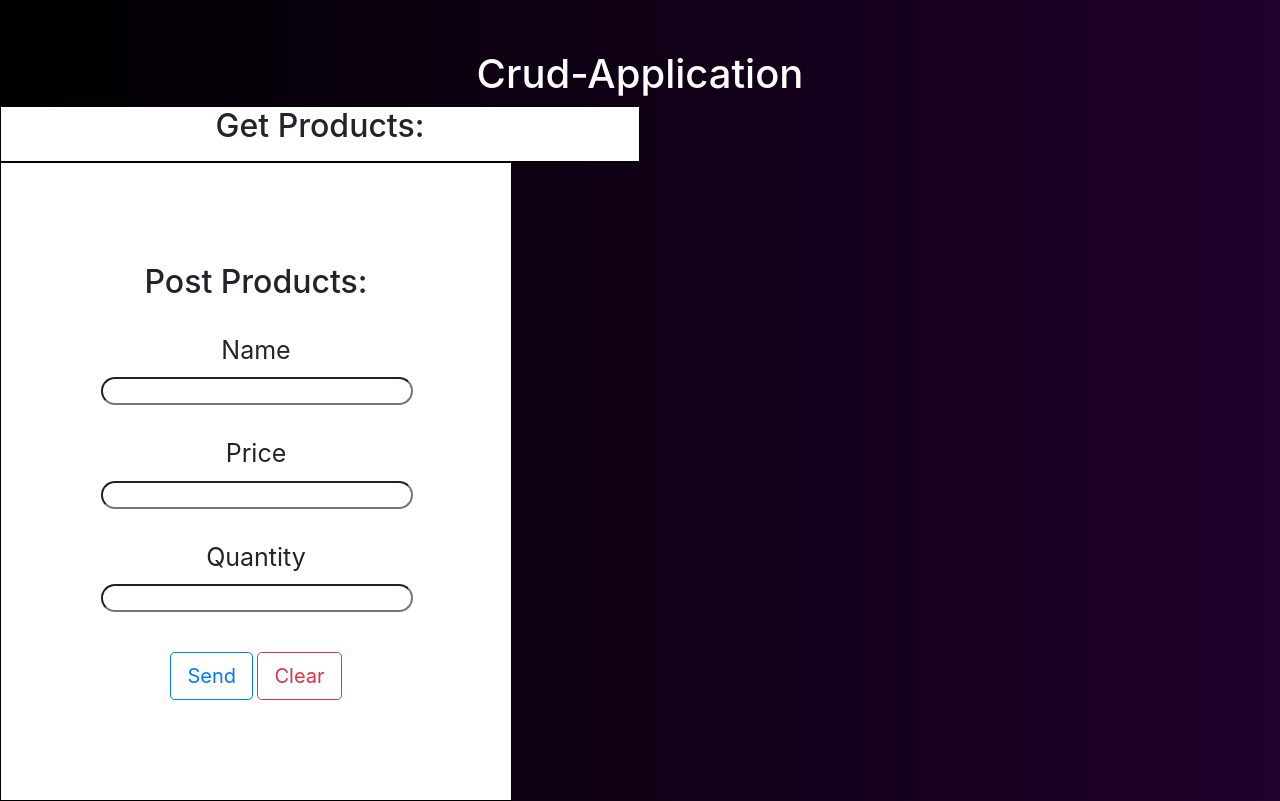
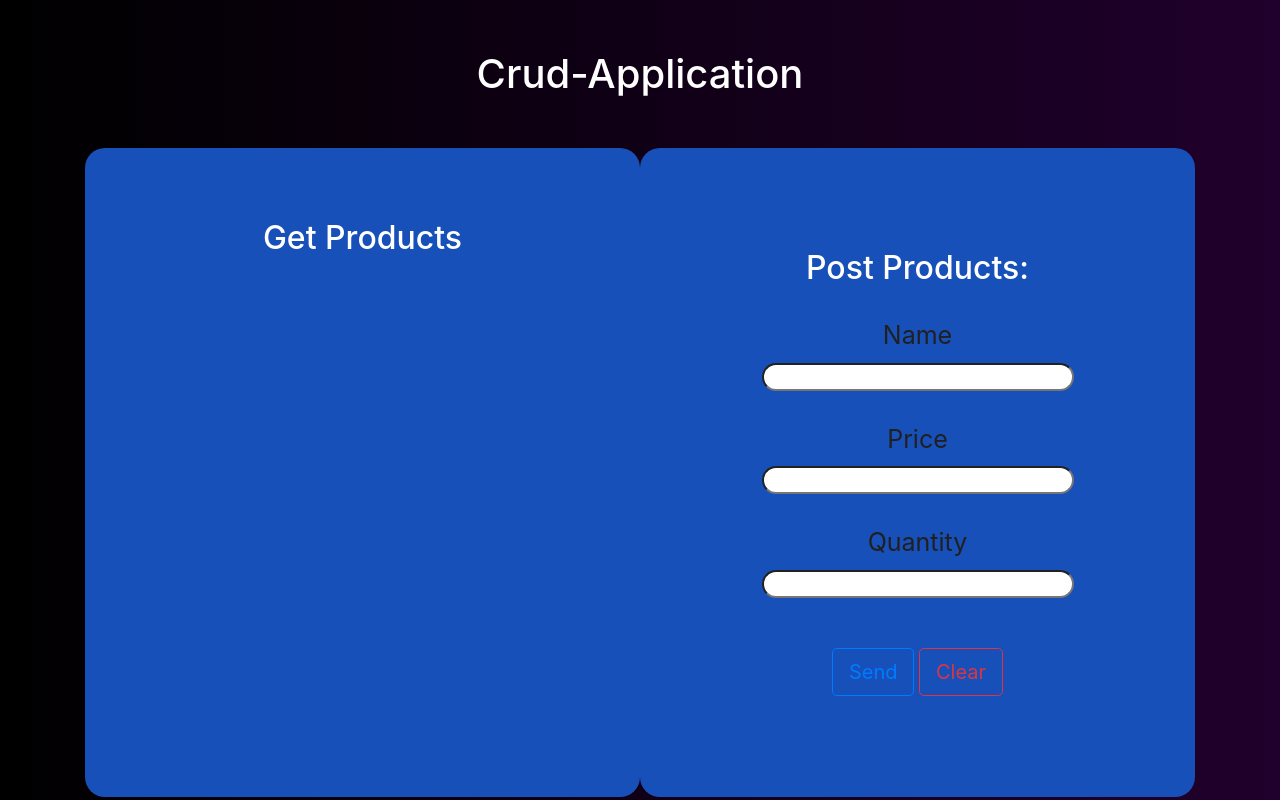
Before and after one commit to K1Melo/Crud-api, a plain HTML site: page front/src/index.html in a window 1280 px wide. Drawn offline with nearby package versions, Linux system fonts and the light colour scheme; no server answers.

Commit message:
Layout of page

```diff
--- a/front/src/index.html
+++ b/front/src/index.html
@@ -8,12 +8,15 @@
     <link rel="stylesheet" href="https://cdn.jsdelivr.net/npm/bootstrap@4.4.1/dist/css/bootstrap.min.css" integrity="sha384-Vkoo8x4CGsO3+Hhxv8T/Q5PaXtkKtu6ug5TOeNV6gBiFeWPGFN9MuhOf23Q9Ifjh" crossorigin="anonymous">
 </head>
 <body>
-    <h1 style="margin-top: 50px; color: white;" class="center">Crud-Application</h1>
-        <div id="show-products" class="center">
-            <h2 style="margin: 30px;" >Get Products:</h2>
+    <h1 style="margin: 50px; color: white;" class="center">Crud-Application</h1>
+        <div class="container">
+            <div class="card-products center">
+                <div class="products">
+                    <h2 style="margin: 30px;">Get Products</h2>
                     <ul></ul>
                 </div>
-        <div class="form-box">
+            </div>
+            <div class="card-form">
                 <form action="" class="center">
                     <h2 style="margin: 0px;" class="center">Post Products:</h2>
                     <label style="display: block;" class="center" for="name">Name</label>
@@ -22,9 +25,10 @@
                     <input class="center" id="price" type="number" name="price">
                     <label style="display: block;" class="center" for="quantity">Quantity</label>
                     <input class="center" id="quantity" type="number" name="quantity"><br>
-                <button type="submit" class="btn btn-outline-primary btn-lg">Send</button>
-                <button type="reset" class="btn btn-outline-danger btn-lg">Clear</button>
+                    <button style="margin-top: 50px;" type="submit" class="btn btn-outline-primary btn-lg">Send</button>
+                    <button style="margin-top: 50px;" type="reset" class="btn btn-outline-danger btn-lg">Clear</button>
                 </form>
+            </div>
         </div>
     <script src="script.js"></script>
 </body>
--- a/front/src/script.js
+++ b/front/src/script.js
@@ -21,7 +21,7 @@ const getProducts = () => {
             console.log(products);
             products.forEach(product => {
 
-                const name = `<li style="margin-top:10px; font-size: 20px; font-weight:bold;">${product.name} </li>`;
+                const name = `<li style="color:white; margin-top:10px; font-size: 20px; font-weight:bold;">${product.name} </li>`;
                 const price = `<li>Price: ${product.price} </li>`;
                 const quantity = `<li>Quantity: ${product.quantity} </li>`;
 
@@ -33,6 +33,14 @@ const getProducts = () => {
         .catch(error => console.log(error));
 };
 
+const postProducts = () => {
+    fetch('http://localhost:8080/api/products', {
+        method: 'POST'
+    }).then(res => console.log(res.json()))
+    .then(products => console.log(products))
+    .catch(error => console.log(error));
+};
+
 getProducts();
 
-form.addEventListener('submit', event => getProducts());
+form.addEventListener('submit', event => postProducts());
--- a/front/src/style.css
+++ b/front/src/style.css
@@ -1,6 +1,8 @@
 *{
     margin: 0;
     padding: 0;
+    text-decoration: none;
+    list-style: none;
 }
 
 body{
@@ -10,10 +12,18 @@ body{
     text-align: center;
 }
 
+h2{
+    color: white;
+}
+
 .center{
     text-align: center;
     justify-content: center;
     align-items: center;
+}
+
+li{
+    color: rgb(32, 32, 32);
 }
 
 form{
@@ -23,6 +33,7 @@ form{
 form label{
     margin-top: 30px;
     font-size: 25px;
+    color: rgb(32, 32, 32);
 }
 
 form input{
@@ -31,24 +42,38 @@ form input{
     border-radius: 50px;
 }
 
-.btn{
-    margin-top: 40px;
+.container{
+    display: flex;
 }
 
-#show-products{
+.card-form{
+    border: 1px solid rgba(255, 255, 255, 0);
+    border-radius: 20px;
     width: 50%;
-    border: 1px solid black;
-    background-color: white;
+    background-color: rgb(23, 80, 185);
 }
 
-.form-box{
-    background-color: white;
-    width: 40%;
-    text-align: center;
-    border: 1px solid black;
+.card-form:hover{
+    background-color: rgb(122, 193, 255);
+    transition: 0.8s;
 }
 
-h2{
+.card-products{
+    border: 1px solid rgba(255, 255, 255, 0);
+    border-radius: 20px;
+    width: 50%;
+        background-color: rgb(23, 80, 185);
+}
+
+.card-products h2{
     margin: 50px;
-    display: inline;
 }
+
+.card-products:hover{
+    background-color: rgb(122, 193, 255);
+    transition: 0.8s;
+}
+
+.products{
+    margin: 70px;
+}
```
Lines whose indentation alone changed are shown as unchanged.
